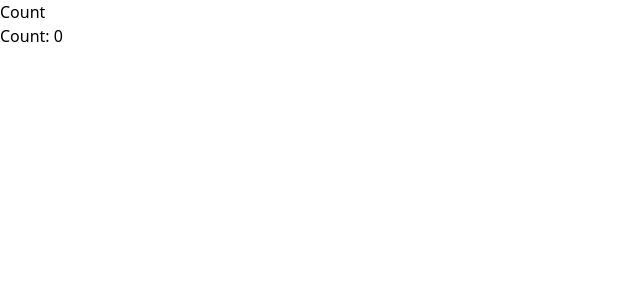
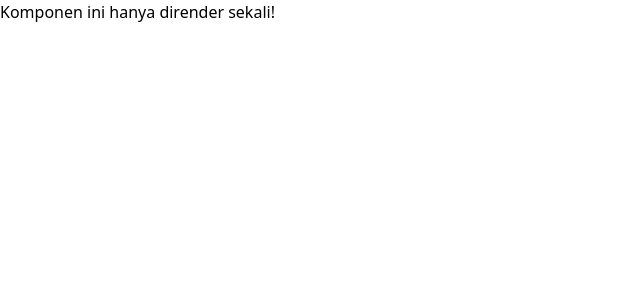
Before and after one commit to shaaa-xq/reactjs-of-the-day, a React (Vite) app: page / in a window 1280 px wide. Shown: the top 300 px of the page, without its empty margins (0-640 px from the left). Built offline with nearby package versions, Linux system fonts and the light colour scheme.

Commit message:
useeffect rendering part 1

```diff
--- a/src/buat_belajar/rendering/UseEffect.jsx
+++ b/src/buat_belajar/rendering/UseEffect.jsx
@@ -1,19 +1,55 @@
 import { useState, useEffect } from "react";
 
+// import '../..index.css'
+
 // with dependency
-function WithDependency(){
-  const [count, setCount] = useState(0);
+// function WithDependency(){
+//   const [count, setCount] = useState(0);
+
+//   useEffect(() => {
+//     console.log(`Count updated: ${count}`)
+//   }, [count]);
+
+//   return(
+//     <div className="grid place-content-center mt-40">
+//       <button className="rounded-full bg-sky-400" onClick={() => setCount(count + 1)}>Count</button>
+//       <p>Count: {count}</p>
+//     </div>
+//   )
+// }
+
+// export default WithDependency;
+
+// without dependency
+function WithoutDependency(){
 
   useEffect(() => {
-    console.log(`Count updated: ${count}`)
-  }, [count]);
+    console.log('Komponen ini dirender sekali')
+  }), [];
 
   return(
-    <div className="di">
-      <button onClick={() => setCount(count + 1)}>Count</button>
-      <p>Count: {count}</p>
-    </div>
-  )
+    <h1>Komponen ini hanya dirender sekali!</h1>
+  );
 }
 
-export default WithDependency;
+export default WithoutDependency;
+
+// cleanup effect
+// function CleanupEffect(){
+//   useEffect(() => {
+//     const interval = setInterval(() => {
+//       console.log("Running interval...")
+//     }, 1000);
+
+//     return() => {
+//       clearInterval(interval);
+//       console.log("Interval has been cleaned!")
+//     }
+//   }, []);
+
+//   return(
+//     <h3>Check console to see clean up effect!</h3>
+//   );
+// }
+
+// export default CleanupEffect;
--- a/src/buat_belajar/rendering/main.jsx
+++ b/src/buat_belajar/rendering/main.jsx
@@ -1,9 +1,14 @@
 import { createRoot } from 'react-dom/client'
 import { StrictMode } from 'react'
 import WithDependency from './UseEffect'
+import WithoutDependency from './UseEffect'
+import CleanupEffect from './UseEffect'
+// import '../../index.css'
 
 createRoot(document.getElementById("root")).render(
   <StrictMode>
-    <WithDependency />
+    {/* <WithDependency /> */}
+    <WithoutDependency />
+    {/* <CleanupEffect /> */}
   </StrictMode>
 );
```
